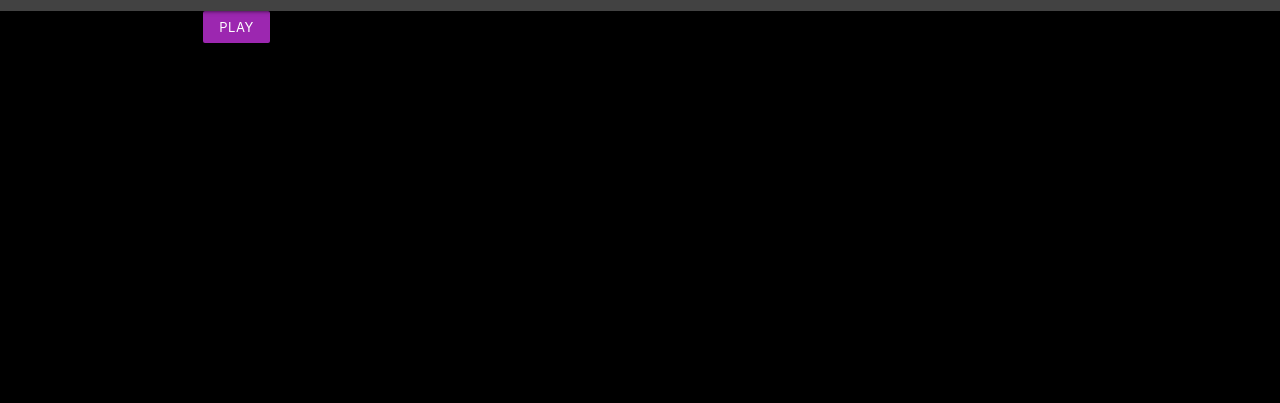
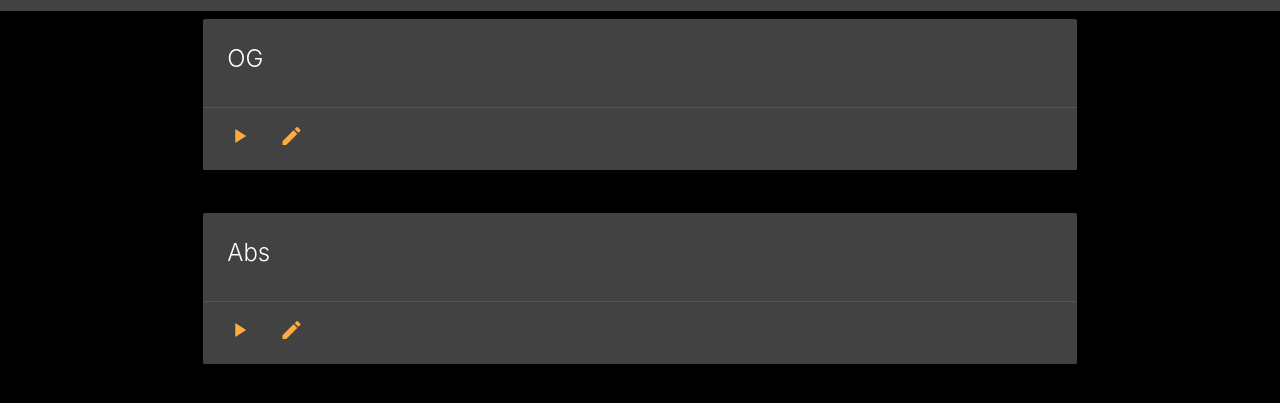
Before and after one commit to joelzehring/hiit, a plain HTML site: page index.html in a window 1280 px wide. Shown: the part 53-456 px from the top of the page. Drawn offline with Linux system fonts and the light colour scheme.

Commit message:
card layout to include more exercises

```diff
--- a/index.html
+++ b/index.html
@@ -18,7 +18,7 @@
     <div class="navbar-fixed">
       <nav>
         <div class="nav-wrapper grey darken-3">
-          <a href="#!" class="brand-logo">HIIT</a>
+          <a href="index.html" class="brand-logo">HIIT</a>
           <a href="#" data-target="mobile-demo" class="sidenav-trigger"><i class="material-icons">menu</i></a>
           <ul class="right hide-on-med-and-down">
             <li><a href="index.html">Home</a></li>
@@ -33,18 +33,18 @@
       </ul>
     </div>
   </header>
-  <main class="container">
-    <div class="row">
-      <div class="col s6">
-        <button class="play-pause waves-effect waves-light btn-small purple" onclick="main()">Play</button>
-      </div>
-      <div class="col s6"></div>
+  <main>
+    <div class="exercise-list container">
     </div>
-    <h2 class="center white-text" id="current-activity"></h2>
-    <h1 class="center white-text" id="timer"></h1>
-    <h2 class="center white-text" id="next-activity"></h2>
+    <div class="exercise-display container">
+      <h2 class="center white-text" id="current-activity"></h2>
+      <h1 class="center white-text" id="timer"></h1>
+      <h2 class="center white-text" id="next-activity"></h2>
+    </div>
   </main>
+  <script type="text/javascript" src="./js/index.js"></script>
+
   <script type="text/javascript" src="./js/materialize.min.js"></script>
-  <script type="text/javascript" src="./js/index.js"></script>
 </body>
+
 </html>
--- a/js/index.js
+++ b/js/index.js
@@ -1,4 +1,6 @@
-var playButton = document.querySelector(".play-pause");
+var exListEl = document.querySelector(".exercise-list");
+var exDisplayEl = document.querySelector(".exercise-display");
+var exUnorderedEl = document.querySelector(".exercises-unordered");
 var timerEl = document.querySelector("#timer");
 var currentEl = document.querySelector("#current-activity");
 var nextEl = document.querySelector("#next-activity");
@@ -8,23 +10,62 @@ var time;
 var restTime = 10;
 var exerciseTime = 30;
 var exerciseCount = 0;
-var workout = [
-  {exercise: "jumping jacks", duration: exerciseTime},
-  {exercise: "wall sit", duration: exerciseTime},
-  {exercise: "push ups", duration: exerciseTime},
-  {exercise: "crunches", duration: exerciseTime},
-  {exercise: "step ups", duration: exerciseTime},
-  {exercise: "squats", duration: exerciseTime},
-  {exercise: "tricep dips", duration: exerciseTime},
-  {exercise: "plank", duration: exerciseTime},
-  {exercise: "high knees", duration: exerciseTime},
-  {exercise: "lunges", duration: exerciseTime},
-  {exercise: "push up and rotation", duration: exerciseTime},
-  {exercise: "side plank", duration: exerciseTime},
-  {exercise: "other side plank", duration: exerciseTime}
+var workouts = [
+  {
+    id: 1,
+    title: "OG",
+    tasks: [
+      { exercise: "jumping jacks", duration: exerciseTime },
+      { exercise: "wall sit", duration: exerciseTime },
+      { exercise: "push ups", duration: exerciseTime },
+      { exercise: "crunches", duration: exerciseTime },
+      { exercise: "step ups", duration: exerciseTime },
+      { exercise: "squats", duration: exerciseTime },
+      { exercise: "tricep dips", duration: exerciseTime },
+      { exercise: "plank", duration: exerciseTime },
+      { exercise: "high knees", duration: exerciseTime },
+      { exercise: "lunges", duration: exerciseTime },
+      { exercise: "push up and rotation", duration: exerciseTime },
+      { exercise: "side plank", duration: exerciseTime },
+      { exercise: "other side plank", duration: exerciseTime }
+    ]
+  },
+  {
+    id: 2,
+    title: "Abs",
+    tasks: [
+      { exercise: "crunches", duration: exerciseTime },
+      { exercise: "plank", duration: exerciseTime },
+      { exercise: "box jumps", duration: exerciseTime },
+      { exercise: "side plank", duration: exerciseTime },
+      { exercise: "other side plank", duration: exerciseTime },
+      { exercise: "russian twist", duration: exerciseTime }
+    ]
+  }
 ]
 
-async function main() {
+exDisplayEl.style.display = "none";
+
+workouts.forEach(item => {
+  var exerciseCard = document.createElement("div");
+  exerciseCard.classList.add("row");
+  exerciseCard.innerHTML = `
+    <div class="col s12">
+      <div class="card grey darken-3">
+        <div class="card-content white-text">
+          <span class="card-title">${item.title}</span>
+        </div>
+        <div class="card-action">
+          <a class="play-exercise"><i class="material-icons" data-id="${item.id}">play_arrow</i></a>
+          <a class="edit-exercise"><i class="material-icons" data-id="${item.id}">edit</i></a>
+        </div>
+      </div>
+    </div>
+  `;
+  exListEl.appendChild(exerciseCard);
+});
+
+async function main(exerciseId) {
 
   let lock
 
@@ -35,14 +76,17 @@ async function main() {
     console.log('Wake Lock error: ', err);
   }
 
-  playButton.style.display = "none";
+  exListEl.style.display = "none";
+  exDisplayEl.style.display = "block";
 
-  currentEl.innerHTML = workout[exerciseCount].exercise;
+  var workout = workouts.filter((item) => item.id == exerciseId)[0];
+
+  currentEl.innerHTML = workout.tasks[exerciseCount].exercise;
   nextEl.innerHTML = "";
-  time = workout[exerciseCount].duration;
+  time = workout.tasks[exerciseCount].duration;
   restFlag = false;
 
-  var doWork = setInterval(function() {
+  var doWork = setInterval(function () {
 
     if (time > -1) {
 
@@ -51,7 +95,7 @@ async function main() {
 
     } else {
 
-    if (exerciseCount === workout.length - 1) {
+      if (exerciseCount === workout.tasks.length - 1) {
         clearInterval(doWork);
         currentEl.innerHTML = "end";
         timerEl.innerHTML = "-";
@@ -66,13 +110,13 @@ async function main() {
         timerEl.innerHTML = "-";
         restFlag = true;
         currentEl.innerHTML = "rest";
-      nextEl.innerHTML = "next: " + workout[exerciseCount + 1].exercise;
-    } else if (restFlag && exerciseCount < workout.length) {
-      time = workout[exerciseCount].duration;
+        nextEl.innerHTML = "next: " + workout.tasks[exerciseCount + 1].exercise;
+      } else if (restFlag && exerciseCount < workout.tasks.length) {
+        time = workout.tasks[exerciseCount].duration;
         timerEl.innerHTML = "-";
         restFlag = false;
         exerciseCount++;
-      currentEl.innerHTML = workout[exerciseCount].exercise;
+        currentEl.innerHTML = workout.tasks[exerciseCount].exercise;
         nextEl.innerHTML = "";
       }
     }
@@ -81,9 +125,14 @@ async function main() {
       playSound = audio.play();
     }
 
-}, 1000)};
+  }, 1000)
+};
+
+document.addEventListener("click", function(e) {
+  main(e.target.dataset.id);
+});
 
 document.addEventListener('DOMContentLoaded', function () {
   var elems = document.querySelectorAll('.sidenav');
-  var instances = M.Sidenav.init(elems, options);
+  var instances = M.Sidenav.init(elems, {});
 });
```
Lines whose indentation alone changed are shown as unchanged.
